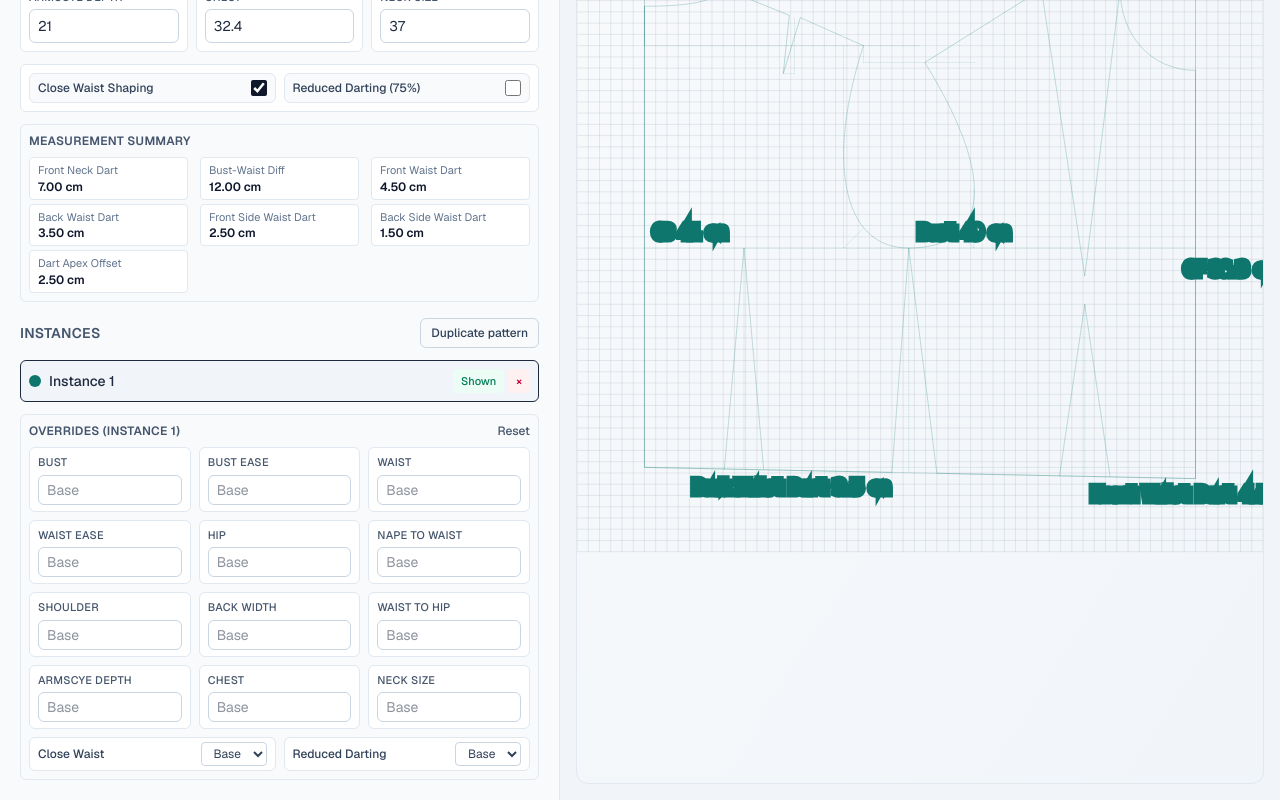
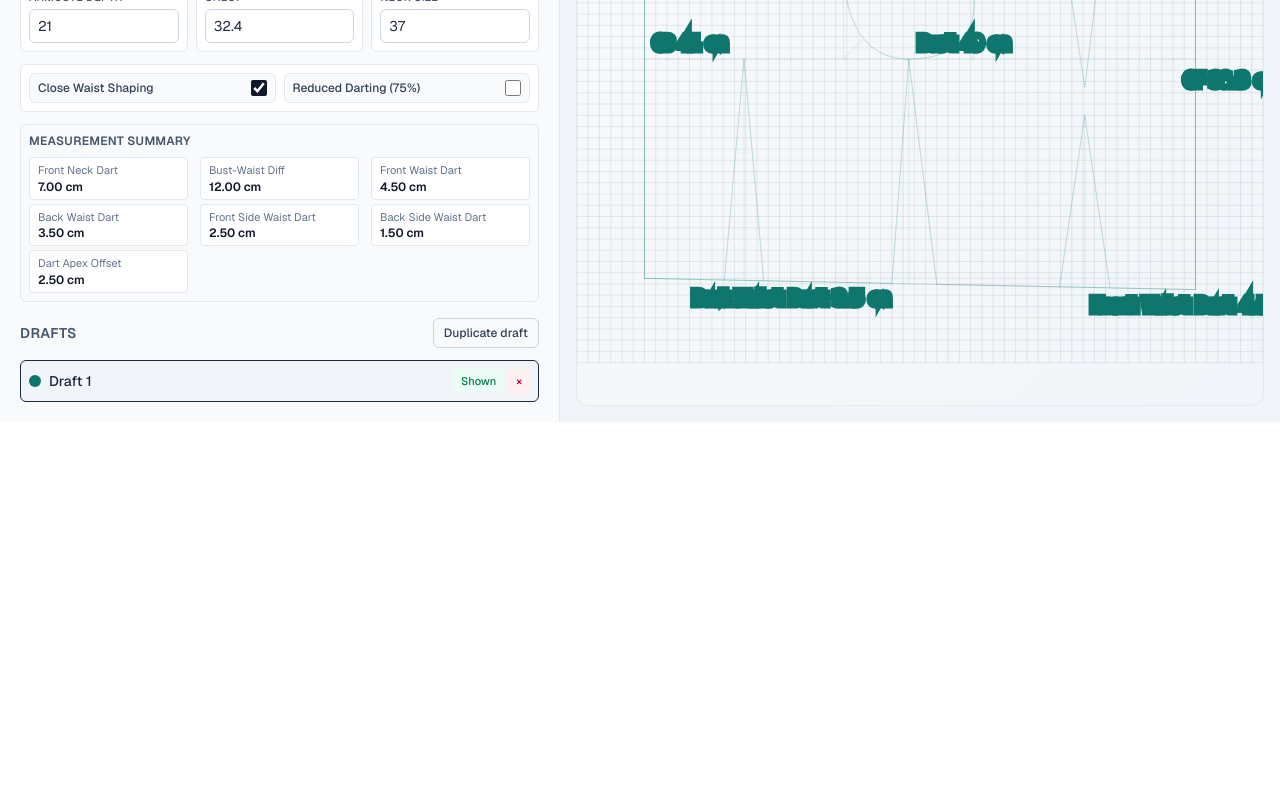
Before and after one commit to fulminair/patternstudio-1, a Next.js app: page / in a window 1280 px wide. Shown: the part 388-1188 px from the top of the page. After the commit the page ends 810 px from the top, so only its background shows below. Built offline with nearby package versions, Linux system fonts and the light colour scheme.

Commit message:
refactor: make selected draft drive shared measurement panel

```diff
--- a/src/components/panels/InstancesPanel.tsx
+++ b/src/components/panels/InstancesPanel.tsx
@@ -1,116 +1,13 @@
 "use client";
 
-import { useEffect, useRef, useState } from "react";
-import type { Measurements, PatternInstance } from "@/patterns/types";
+import type { PatternInstance } from "@/patterns/types";
 import { usePatternStore } from "@/lib/store";
 
-type OverrideField = {
-  key: keyof Measurements;
-  label: string;
-  min: number;
-  max: number;
-  step: number;
-};
-
-const overrideFields: OverrideField[] = [
-  { key: "bust", label: "Bust", min: 70, max: 150, step: 0.1 },
-  { key: "bustEase", label: "Bust Ease", min: 0, max: 15, step: 0.1 },
-  { key: "waist", label: "Waist", min: 50, max: 140, step: 0.1 },
-  { key: "waistEase", label: "Waist Ease", min: 0, max: 12, step: 0.1 },
-  { key: "hip", label: "Hip", min: 70, max: 160, step: 0.1 },
-  { key: "napeToWaist", label: "Nape to Waist", min: 25, max: 60, step: 0.1 },
-  { key: "shoulder", label: "Shoulder", min: 7, max: 20, step: 0.05 },
-  { key: "backWidth", label: "Back Width", min: 24, max: 50, step: 0.1 },
-  { key: "waistToHip", label: "Waist to Hip", min: 10, max: 35, step: 0.1 },
-  { key: "armscyeDepth", label: "Armscye Depth", min: 14, max: 35, step: 0.1 },
-  { key: "chest", label: "Chest", min: 22, max: 60, step: 0.1 },
-  { key: "neckSize", label: "Neck Size", min: 28, max: 55, step: 0.1 },
-];
-
-type OverrideNumberInputProps = {
-  instanceId: string;
-  field: OverrideField;
-  overrideValue: number | undefined;
-};
-
-function OverrideNumberInput({ instanceId, field, overrideValue }: OverrideNumberInputProps) {
-  const setOverride = usePatternStore((state) => state.setOverride);
-  const [draft, setDraft] = useState(overrideValue === undefined ? "" : String(overrideValue));
-  const timeoutRef = useRef<number | null>(null);
-
-  useEffect(() => {
-    return () => {
-      if (timeoutRef.current !== null) {
-        window.clearTimeout(timeoutRef.current);
-      }
-    };
-  }, []);
-
-  const commit = (nextRaw: string) => {
-    if (nextRaw.trim() === "") {
-      setOverride(instanceId, field.key, undefined);
-      return;
-    }
-
-    const parsed = Number(nextRaw);
-    if (!Number.isFinite(parsed)) {
-      return;
-    }
-
-    setOverride(instanceId, field.key, parsed);
-  };
-
-  return (
-    <div className="rounded-md border border-slate-200 bg-white px-2 py-1.5">
-      <label className="mb-1 block text-[11px] font-medium uppercase tracking-wide text-slate-600">
-        {field.label}
-      </label>
-      <input
-        type="number"
-        value={draft}
-        placeholder="Base"
-        min={field.min}
-        max={field.max}
-        step={field.step}
-        onChange={(event) => {
-          const nextRaw = event.target.value;
-          setDraft(nextRaw);
-
-          if (timeoutRef.current !== null) {
-            window.clearTimeout(timeoutRef.current);
-          }
-
-          timeoutRef.current = window.setTimeout(() => {
-            commit(nextRaw);
-          }, 220);
-        }}
-        onBlur={() => {
-          if (draft.trim() === "") {
-            setOverride(instanceId, field.key, undefined);
-            return;
-          }
-
-          const parsed = Number(draft);
-          if (!Number.isFinite(parsed)) {
-            setDraft(overrideValue === undefined ? "" : String(overrideValue));
-            return;
-          }
-
-          const clamped = Math.min(field.max, Math.max(field.min, parsed));
-          setDraft(String(clamped));
-          setOverride(instanceId, field.key, clamped);
-        }}
-        className="w-full rounded-md border border-slate-300 px-2 py-1 text-sm text-slate-800 outline-none transition focus:border-slate-500"
-      />
-    </div>
-  );
-}
-
-function InstanceListItem({
-  instance,
+function DraftListItem({
+  draft,
   selected,
 }: {
-  instance: PatternInstance;
+  draft: PatternInstance;
   selected: boolean;
 }) {
   const setSelectedInstance = usePatternStore((state) => state.setSelectedInstance);
@@ -128,34 +25,35 @@ function InstanceListItem({
       <div className="flex items-center justify-between gap-2">
         <button
           type="button"
-          onClick={() => setSelectedInstance(instance.id)}
+          onClick={() => setSelectedInstance(draft.id)}
           className="flex min-w-0 flex-1 items-center gap-2 text-left"
         >
           <span
             className="h-3 w-3 shrink-0 rounded-full"
-            style={{ backgroundColor: instance.color }}
+            style={{ backgroundColor: draft.color }}
             aria-hidden="true"
           />
-          <span className="truncate text-sm font-medium text-slate-800">{instance.name}</span>
+          <span className="truncate text-sm font-medium text-slate-800">{draft.name}</span>
         </button>
 
         <div className="flex items-center gap-1">
           <button
             type="button"
-            onClick={() => toggleVisible(instance.id)}
+            onClick={() => toggleVisible(draft.id)}
             className={`rounded px-2 py-1 text-[11px] font-medium ${
-              instance.visible
+              draft.visible
                 ? "bg-emerald-50 text-emerald-700"
                 : "bg-slate-100 text-slate-500"
             }`}
           >
-            {instance.visible ? "Shown" : "Hidden"}
+            {draft.visible ? "Shown" : "Hidden"}
           </button>
           <button
             type="button"
-            onClick={() => removeInstance(instance.id)}
+            onClick={() => removeInstance(draft.id)}
             className="rounded bg-rose-50 px-2 py-1 text-[11px] font-semibold text-rose-700"
-            aria-label={`Remove ${instance.name}`}
+            aria-label={`Remove ${draft.name}`}
+            title="Remove draft"
           >
             ×
           </button>
@@ -165,111 +63,36 @@ function InstanceListItem({
   );
 }
 
-const overrideToggleFields: Array<{
-  key: "closeWaistShaping" | "reducedDarting";
-  label: string;
-}> = [
-  { key: "closeWaistShaping", label: "Close Waist" },
-  { key: "reducedDarting", label: "Reduced Darting" },
-];
+export function InstancesPanel() {
+  const drafts = usePatternStore((state) => state.instances);
+  const selectedDraftId = usePatternStore((state) => state.ui.selectedInstanceId);
+  const addDuplicate = usePatternStore((state) => state.addDuplicate);
 
-export function InstancesPanel() {
-  const instances = usePatternStore((state) => state.instances);
-  const selectedInstanceId = usePatternStore((state) => state.ui.selectedInstanceId);
-  const addDuplicate = usePatternStore((state) => state.addDuplicate);
-  const setOverride = usePatternStore((state) => state.setOverride);
-  const resetOverrides = usePatternStore((state) => state.resetOverrides);
-
-  const selectedInstance =
-    instances.find((instance) => instance.id === selectedInstanceId) ?? instances[0] ?? null;
+  const selectedDraft =
+    drafts.find((draft) => draft.id === selectedDraftId) ?? drafts[0] ?? null;
 
   return (
     <section className="space-y-3">
       <div className="flex items-center justify-between">
-        <h2 className="text-sm font-semibold uppercase tracking-wide text-slate-600">Instances</h2>
+        <h2 className="text-sm font-semibold uppercase tracking-wide text-slate-600">Drafts</h2>
         <button
           type="button"
           onClick={addDuplicate}
           className="rounded-md border border-slate-300 px-2.5 py-1.5 text-xs font-medium text-slate-700 transition hover:border-slate-400 hover:bg-slate-50"
         >
-          Duplicate pattern
+          Duplicate draft
         </button>
       </div>
 
       <ul className="grid grid-cols-1 gap-2 md:grid-cols-2 xl:grid-cols-1">
-        {instances.map((instance) => (
-          <InstanceListItem
-            key={instance.id}
-            instance={instance}
-            selected={instance.id === selectedInstance?.id}
+        {drafts.map((draft) => (
+          <DraftListItem
+            key={draft.id}
+            draft={draft}
+            selected={draft.id === selectedDraft?.id}
           />
         ))}
       </ul>
-
-      {selectedInstance ? (
-        <div className="rounded-md border border-slate-200 bg-slate-50 p-2">
-          <div className="mb-2 flex items-center justify-between">
-            <h3 className="text-xs font-semibold uppercase tracking-wide text-slate-600">
-              Overrides ({selectedInstance.name})
-            </h3>
-            <button
-              type="button"
-              onClick={() => resetOverrides(selectedInstance.id)}
-              className="text-xs font-medium text-slate-600 hover:text-slate-900"
-            >
-              Reset
-            </button>
-          </div>
-
-          <div className="grid grid-cols-2 gap-2 xl:grid-cols-3">
-            {overrideFields.map((field) => {
-              const overrideValue = selectedInstance.overrides[field.key] as number | undefined;
-              return (
-                <OverrideNumberInput
-                  key={`${selectedInstance.id}-${field.key}-${overrideValue ?? "base"}`}
-                  instanceId={selectedInstance.id}
-                  field={field}
-                  overrideValue={overrideValue}
-                />
-              );
-            })}
-          </div>
-
-          <div className="mt-2 grid grid-cols-2 gap-2">
-            {overrideToggleFields.map((field) => {
-              const overrideValue = selectedInstance.overrides[field.key];
-              const current =
-                overrideValue === undefined ? "base" : overrideValue ? "true" : "false";
-
-              return (
-                <label
-                  key={field.key}
-                  className="flex items-center justify-between rounded-md border border-slate-200 bg-white px-2 py-1 text-xs"
-                >
-                  <span className="font-medium text-slate-700">{field.label}</span>
-                  <select
-                    className="rounded border border-slate-300 px-2 py-0.5 text-xs text-slate-700"
-                    value={current}
-                    onChange={(event) => {
-                      const choice = event.target.value;
-                      if (choice === "base") {
-                        setOverride(selectedInstance.id, field.key, undefined);
-                        return;
-                      }
-
-                      setOverride(selectedInstance.id, field.key, choice === "true");
-                    }}
-                  >
-                    <option value="base">Base</option>
-                    <option value="true">On</option>
-                    <option value="false">Off</option>
-                  </select>
-                </label>
-              );
-            })}
-          </div>
-        </div>
-      ) : null}
     </section>
   );
 }
--- a/src/components/panels/MeasurementsPanel.tsx
+++ b/src/components/panels/MeasurementsPanel.tsx
@@ -119,27 +119,64 @@ const toggleFields: Array<{ key: "closeWaistShaping" | "reducedDarting"; label:
 
 export function MeasurementsPanel() {
   const base = usePatternStore((state) => state.base);
-  const setBaseMeasurement = usePatternStore((state) => state.setBaseMeasurement);
+  const instances = usePatternStore((state) => state.instances);
+  const selectedInstanceId = usePatternStore((state) => state.ui.selectedInstanceId);
+  const setOverride = usePatternStore((state) => state.setOverride);
+  const resetOverrides = usePatternStore((state) => state.resetOverrides);
 
-  const derived = useMemo(() => computeDerived(base), [base]);
+  const selectedDraft =
+    instances.find((instance) => instance.id === selectedInstanceId) ?? instances[0] ?? null;
+
+  const selectedMeasurements = useMemo<BaseMeasurements>(() => {
+    if (!selectedDraft) {
+      return base;
+    }
+
+    return {
+      ...base,
+      ...selectedDraft.overrides,
+    };
+  }, [base, selectedDraft]);
+
+  const derived = useMemo(() => computeDerived(selectedMeasurements), [selectedMeasurements]);
+
+  const commitMeasurement = (key: keyof BaseMeasurements, value: number | boolean) => {
+    if (!selectedDraft) {
+      return;
+    }
+    setOverride(selectedDraft.id, key, value);
+  };
 
   return (
     <section className="space-y-3">
-      <div>
-        <h2 className="text-sm font-semibold uppercase tracking-wide text-slate-600">Measurements</h2>
-        <p className="mt-0.5 text-xs text-slate-500">All values in centimeters.</p>
+      <div className="flex items-center justify-between">
+        <div>
+          <h2 className="text-sm font-semibold uppercase tracking-wide text-slate-600">Draft Measurements</h2>
+          <p className="mt-0.5 text-xs text-slate-500">
+            Editing: <span className="font-semibold text-slate-700">{selectedDraft?.name ?? "None"}</span>
+          </p>
+        </div>
+        {selectedDraft ? (
+          <button
+            type="button"
+            onClick={() => resetOverrides(selectedDraft.id)}
+            className="rounded-md border border-slate-300 px-2 py-1 text-xs font-medium text-slate-700 hover:bg-slate-100"
+          >
+            Reset Draft
+          </button>
+        ) : null}
       </div>
 
       <div className="grid grid-cols-2 gap-2 xl:grid-cols-3">
         {measurementFields.map((field) => (
           <DebouncedNumberField
-            key={field.key}
+            key={`${selectedDraft?.id ?? "none"}-${field.key}`}
             label={field.label}
-            value={base[field.key]}
+            value={selectedMeasurements[field.key]}
             min={field.min}
             max={field.max}
             step={field.step}
-            onCommit={(next) => setBaseMeasurement(field.key as keyof BaseMeasurements, next)}
+            onCommit={(next) => commitMeasurement(field.key as keyof BaseMeasurements, next)}
           />
         ))}
       </div>
@@ -154,8 +191,8 @@ export function MeasurementsPanel() {
             <input
               type="checkbox"
               className="h-4 w-4 accent-slate-900"
-              checked={base[field.key]}
-              onChange={(event) => setBaseMeasurement(field.key, event.target.checked)}
+              checked={selectedMeasurements[field.key]}
+              onChange={(event) => commitMeasurement(field.key, event.target.checked)}
             />
           </label>
         ))}
--- a/src/lib/share/decode.ts
+++ b/src/lib/share/decode.ts
@@ -81,7 +81,7 @@ const parseInstances = (input: unknown): PatternInstance[] => {
 
       return {
         id: typeof value.id === "string" ? value.id : `shared-${index + 1}`,
-        name: typeof value.name === "string" ? value.name : `Instance ${index + 1}`,
+        name: typeof value.name === "string" ? value.name : `Draft ${index + 1}`,
         color: typeof value.color === "string" ? value.color : "#0f766e",
         visible: typeof value.visible === "boolean" ? value.visible : true,
         overrides: parsedOverrides,
--- a/src/lib/store.ts
+++ b/src/lib/store.ts
@@ -38,7 +38,7 @@ const createInstance = (
   overrides: PatternInstance["overrides"] = {},
 ): PatternInstance => ({
   id: createId(),
-  name: `Instance ${index + 1}`,
+  name: `Draft ${index + 1}`,
   color: INSTANCE_COLORS[index % INSTANCE_COLORS.length],
   visible: true,
   overrides,
@@ -166,6 +166,10 @@ export const usePatternStore = create<PatternStudioStore>((set, get) => ({
 
   removeInstance: (id) => {
     set((state) => {
+      if (state.instances.length <= 1) {
+        return state;
+      }
+
       const nextInstances = state.instances.filter((instance) => instance.id !== id);
       const selectedStillExists = nextInstances.some(
         (instance) => instance.id === state.ui.selectedInstanceId,
```
